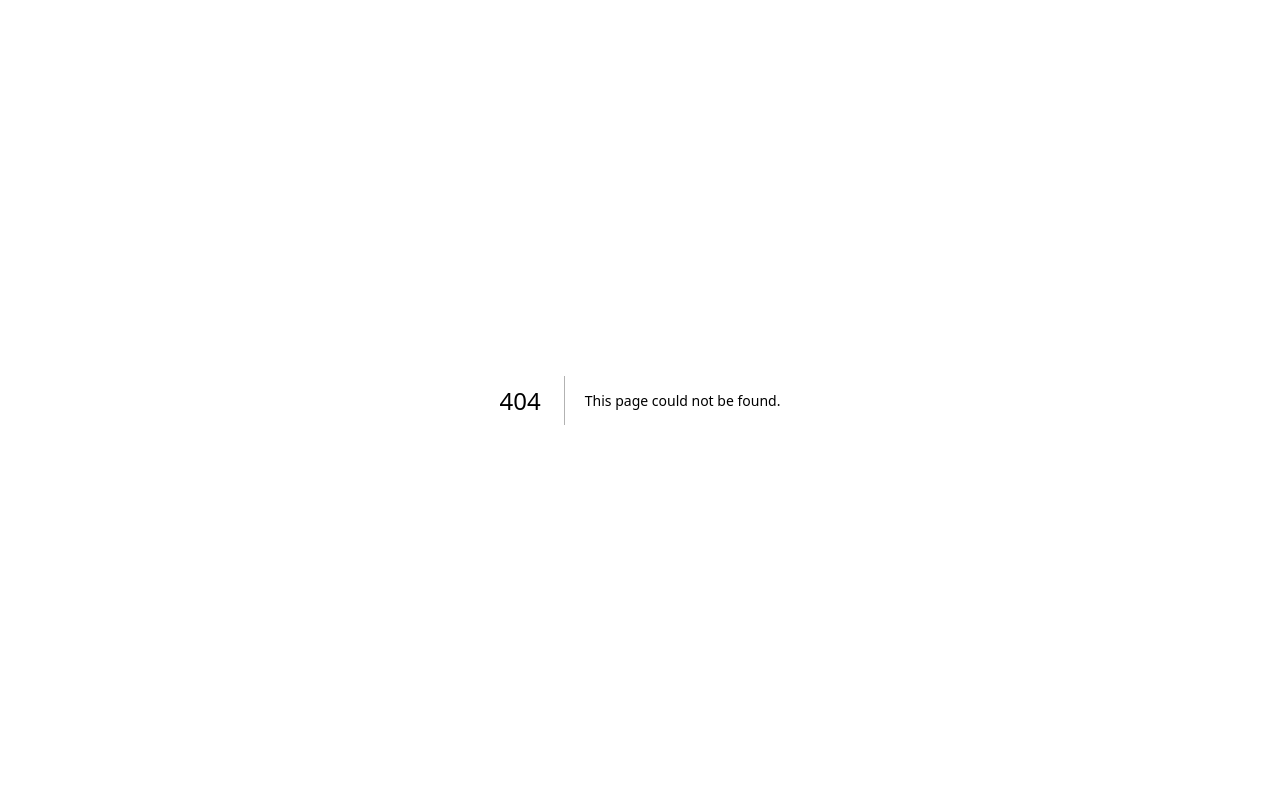
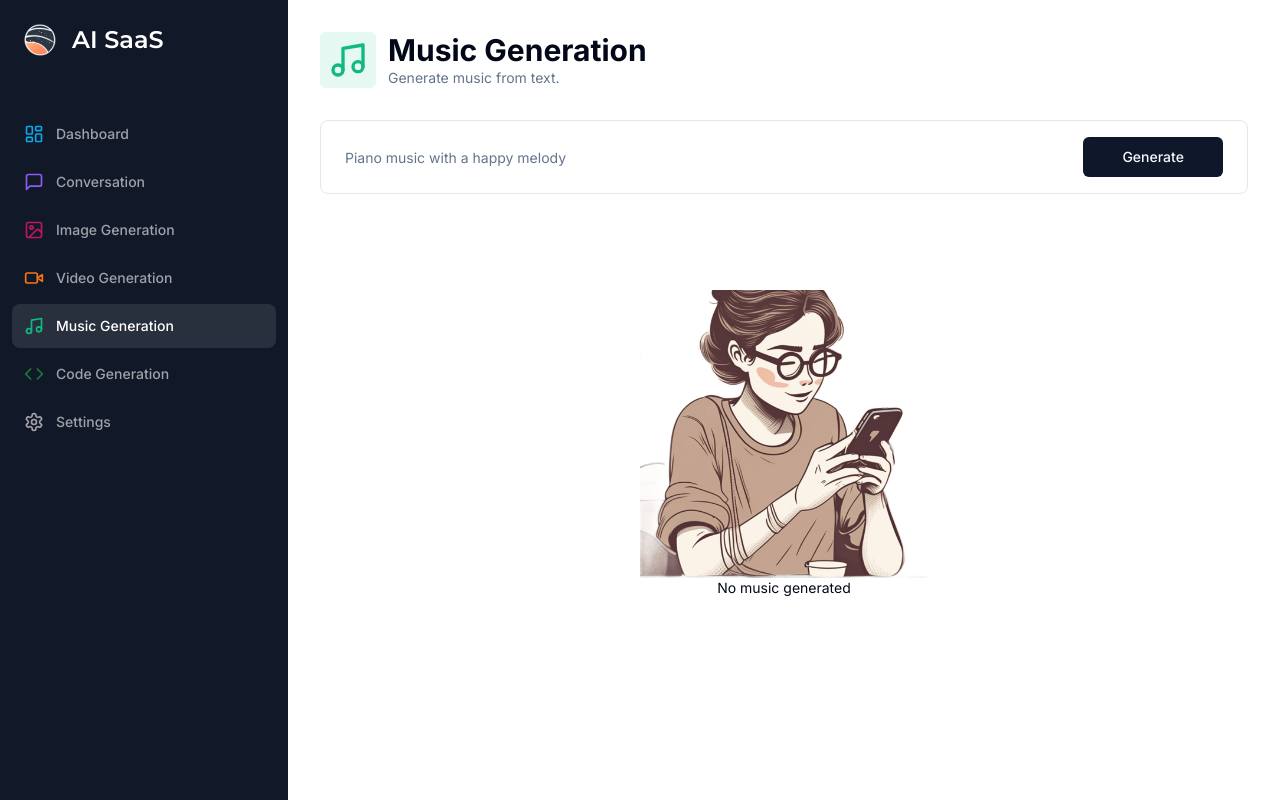
Before and after one commit to mojalil/ai-saas, a Next.js app: page /music in a window 1280 px wide. Before the commit this address had no page. Built offline with nearby package versions, Linux system fonts and the light colour scheme.

Commit message:
added music generation

```diff
--- /dev/null
+++ b/app/(dashboard)/(routes)/music/constants.ts
@@ -0,0 +1,7 @@
+import * as z from "zod";
+
+export const formSchema = z.object({
+    prompt: z.string().min(1, {
+        message: "A prompt is required"
+    })
+});
--- /dev/null
+++ b/app/(dashboard)/(routes)/music/page.tsx
@@ -0,0 +1,118 @@
+"use client";
+
+import axios from "axios";
+import { MessageSquare, Music } from "lucide-react";
+import { set, useForm } from "react-hook-form";
+import { zodResolver } from "@hookform/resolvers/zod";
+import { z } from "zod";
+import { formSchema } from "./constants";
+import Heading from "@/components/Heading";
+import { Form, FormControl, FormField, FormItem } from "@/components/ui/form";
+import { Input } from "@/components/ui/input";
+import { Button } from "@/components/ui/button";
+import { useRouter } from "next/navigation";
+import { ChatCompletionRequestMessage } from "openai";
+import { useState } from "react";
+import Empty from "@/components/Empty";
+import Loader from "@/components/Loader";
+
+const MusicPage = () => {
+  const [music, setMusic] = useState<string>();
+  const router = useRouter();
+  const form = useForm<z.infer<typeof formSchema>>({
+    resolver: zodResolver(formSchema),
+    defaultValues: {
+      prompt: "",
+    },
+  });
+
+  const isLoading = form.formState.isSubmitting;
+  const onSubmit = async (values: z.infer<typeof formSchema>) => {
+    try {
+      setMusic(undefined);
+
+      const response = await axios.post("/api/music/", values);
+
+      setMusic(response.data.audio);
+
+      form.reset();
+    } catch (error) {
+      console.log(error);
+      //   Todo: Open pro modal
+    } finally {
+      router.refresh();
+    }
+  };
+
+  return (
+    <div>
+      <div>
+        <Heading
+          title="Music Generation"
+          description="Generate music from text."
+          icon={Music}
+          iconColor="text-emerald-500"
+          bgColor="bg-emerald-500/10"
+        />
+        <div className="px-4 lg:px-8">
+          <Form {...form}>
+            <form
+              onSubmit={form.handleSubmit(onSubmit)}
+              className="
+              rounded-lg
+              border
+              w-full
+              p-4
+              px-3
+              md:px-6
+              focus-within:shadow-sm
+              grid
+              grid-cols-12
+              gap-2"
+            >
+              <FormField
+                name="prompt"
+                render={({ field }) => (
+                  <FormItem className="col-span-12 lg:col-span-10">
+                    <FormControl className="m-0 p-0">
+                      <Input
+                        className="border-0 outline-none
+                        focus-visible:ring-0
+                        focus-visible:ring-transparent
+                        "
+                        disabled={isLoading}
+                        placeholder="Piano music with a happy melody"
+                        {...field}
+                      />
+                    </FormControl>
+                  </FormItem>
+                )}
+              />
+              <Button
+                className="col-span-12 lg:col-span-2 w-full"
+                disabled={isLoading}
+              >
+                Generate
+              </Button>
+            </form>
+          </Form>
+        </div>
+        <div className="space-y-4 mt-4 px-4 lg:px-8">
+          {isLoading && (
+            <div className="p-8 rounded-lg w-full flex items-center justify-center bg-muted">
+              <Loader />
+            </div>
+          )}
+          {!music && !isLoading && <Empty label="No music generated" />}
+          {music && (
+            <audio controls className="w-full mt-8">
+              <source src={music} />
+            </audio>
+          )}
+        </div>
+      </div>
+    </div>
+  );
+};
+
+export default MusicPage;
--- /dev/null
+++ b/app/api/music/route.ts
@@ -0,0 +1,37 @@
+import { auth } from "@clerk/nextjs";
+import { NextResponse } from "next/server";
+import Replicate from "replicate";
+
+const replicate = new Replicate({
+  auth: process.env.REPLICATE_API_TOKEN || "",
+});
+
+export async function POST(req: Request) {
+  try {
+    const { userId } = auth();
+    const body = await req.json();
+    const { prompt } = body;
+
+    if (!userId) {
+      return new NextResponse("Unauthorized", { status: 401 });
+    }
+
+    if (!prompt) {
+      return new NextResponse("Prompt is required", { status: 400 });
+    }
+
+    const response = await replicate.run(
+      "riffusion/riffusion:8cf61ea6c56afd61d8f5b9ffd14d7c216c0a93844ce2d82ac1c9ecc9c7f24e05",
+      {
+        input: {
+          prompt_a: prompt,
+        }
+      }
+    );
+
+    return NextResponse.json(response);
+  } catch (error) {
+    console.log("[MUSIC_ERROR]", error);
+    return new NextResponse("Internal Server Error", { status: 500 });
+  }
+}
--- a/package.json
+++ b/package.json
@@ -33,6 +33,7 @@
     "react-dom": "18.2.0",
     "react-hook-form": "^7.45.2",
     "react-markdown": "^8.0.7",
+    "replicate": "^0.14.0",
     "tailwind-merge": "^1.14.0",
     "tailwindcss": "3.3.3",
     "tailwindcss-animate": "^1.0.6",
```
Also changed, not shown: 1 other file (tests, documents, lock files or other folders).
